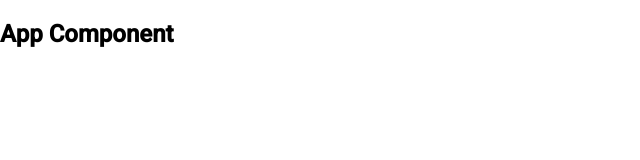
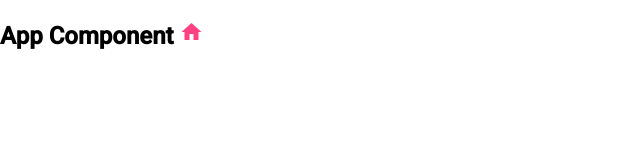
Before and after one commit to asem1789/feedback-app, an Angular app: page / in a window 1280 px wide. Shown: the top 160 px of the page, without its empty margins (0-640 px from the left). Built offline with nearby package versions, Linux system fonts and the light colour scheme.

Commit message:
import angular-material and using material icon locally not by link

```diff
--- a/src/app/app.component.html
+++ b/src/app/app.component.html
@@ -1 +1,4 @@
-<h2>App Component</h2>
+<h2>
+  App Component
+  <mat-icon color="accent">home</mat-icon>
+</h2>
--- a/src/app/app.module.ts
+++ b/src/app/app.module.ts
@@ -5,6 +5,7 @@ import { AppRoutingModule } from './app-routing.module';
 import { AppComponent } from './app.component';
 import { BrowserAnimationsModule } from '@angular/platform-browser/animations';
 import { FlexLayoutModule } from '@angular/flex-layout';
+import { MaterialModule } from './shared/material/material.module';
 
 @NgModule({
   declarations: [AppComponent],
@@ -13,6 +14,7 @@ import { FlexLayoutModule } from '@angular/flex-layout';
     AppRoutingModule,
     BrowserAnimationsModule,
     FlexLayoutModule,
+    MaterialModule,
   ],
   providers: [],
   bootstrap: [AppComponent],
--- /dev/null
+++ b/src/app/shared/material/material.module.ts
@@ -0,0 +1,11 @@
+import { NgModule } from '@angular/core';
+import { MatIconModule } from '@angular/material/icon';
+
+const Mat_Module = [MatIconModule];
+
+@NgModule({
+  declarations: [],
+  imports: [...Mat_Module],
+  exports: [...Mat_Module],
+})
+export class MaterialModule {}
--- /dev/null
+++ b/src/assets/styles/material-icon.css
@@ -0,0 +1,22 @@
+@font-face {
+  font-family: 'Material Icons';
+  font-style: normal;
+  font-weight: 400;
+  src: url(../fonts/material-icon.woff2) format('woff2');
+}
+
+.material-icons {
+  font-family: 'Material Icons';
+  font-weight: normal;
+  font-style: normal;
+  font-size: 24px;
+  line-height: 1;
+  letter-spacing: normal;
+  text-transform: none;
+  display: inline-block;
+  white-space: nowrap;
+  word-wrap: normal;
+  direction: ltr;
+  -webkit-font-feature-settings: 'liga';
+  -webkit-font-smoothing: antialiased;
+}
--- a/src/index.html
+++ b/src/index.html
@@ -8,7 +8,7 @@
   <link rel="icon" type="image/x-icon" href="favicon.ico">
   <link rel="preconnect" href="https://fonts.gstatic.com">
   <link href="https://fonts.googleapis.com/css2?family=Roboto:wght@300;400;500&display=swap" rel="stylesheet">
-  <link href="https://fonts.googleapis.com/icon?family=Material+Icons" rel="stylesheet">
+  <link href="assets/styles/material-icon.css" rel="stylesheet">
 </head>
 <body>
   <app-root></app-root>
```
Also changed, not shown: src/assets/fonts/material-icon.woff2 (added), 1 other file (tests, documents, lock files or other folders).
